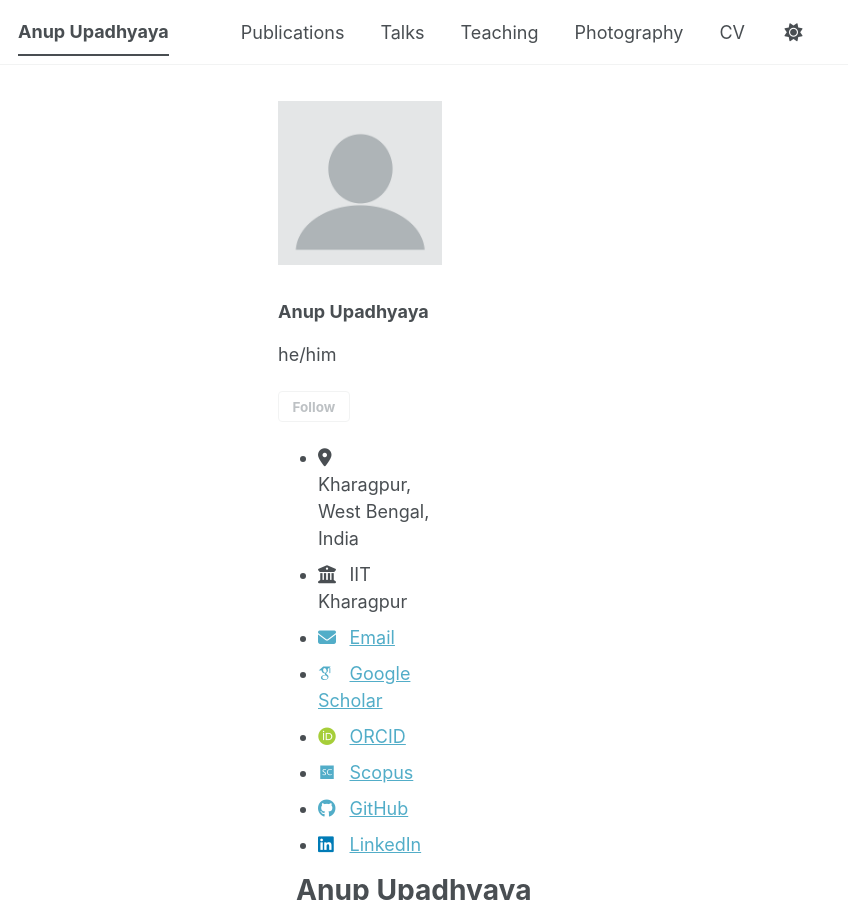
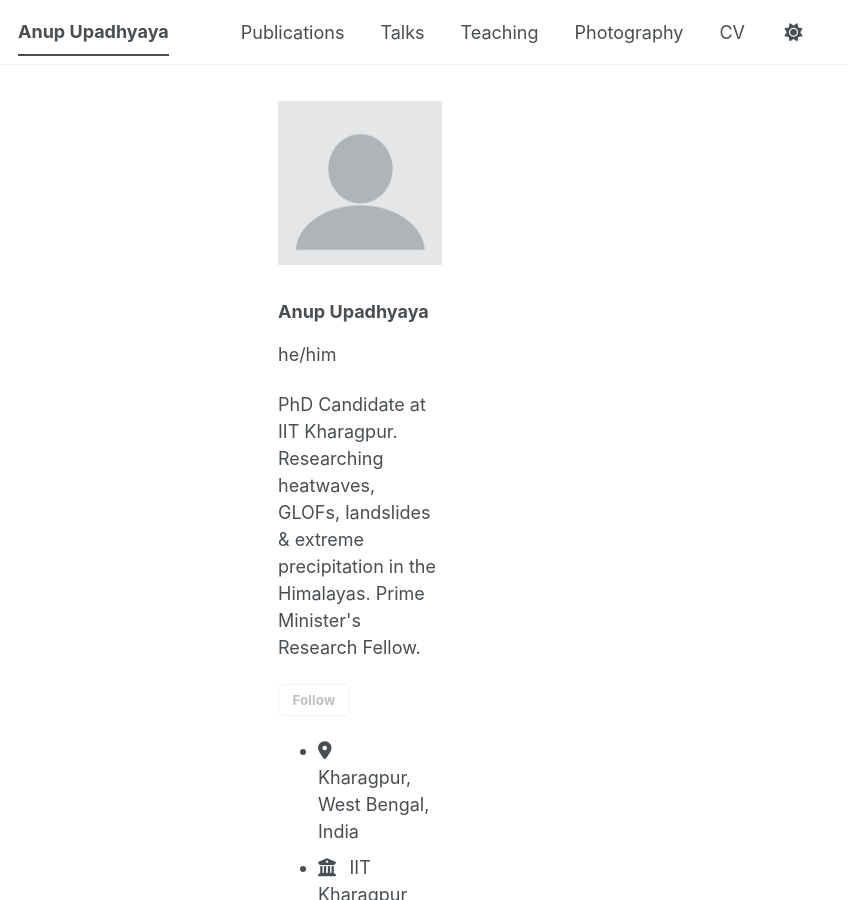
Before and after one commit to anupupadhyaya/anupupadhyaya.github.io, a Jekyll site: the page built from _pages/about.md, in a window 1280 px wide and 900 px high. Shown: the whole window, without its empty margins (0-848 px from the left). Built offline with Jekyll 4.4.1, drawn with Linux system fonts in a browser that asks for light colours; some web fonts are replaced; a script bundle is joined from its source files by our own code; library files that are not in the unit come from our copies.

Commit message:
Update _config.yml

```diff
--- a/_config.yml
+++ b/_config.yml
@@ -14,7 +14,7 @@ author:
   avatar           : "profile.png"
   name             : "Anup Upadhyaya"
   pronouns         : "he/him"
-  bio              : ""
+  bio              : "PhD Candidate at IIT Kharagpur. Researching heatwaves, GLOFs, landslides & extreme precipitation in the Himalayas. Prime Minister's Research Fellow."
   location         : "Kharagpur, West Bengal, India"
   employer         : "IIT Kharagpur"
   uri              :
```
